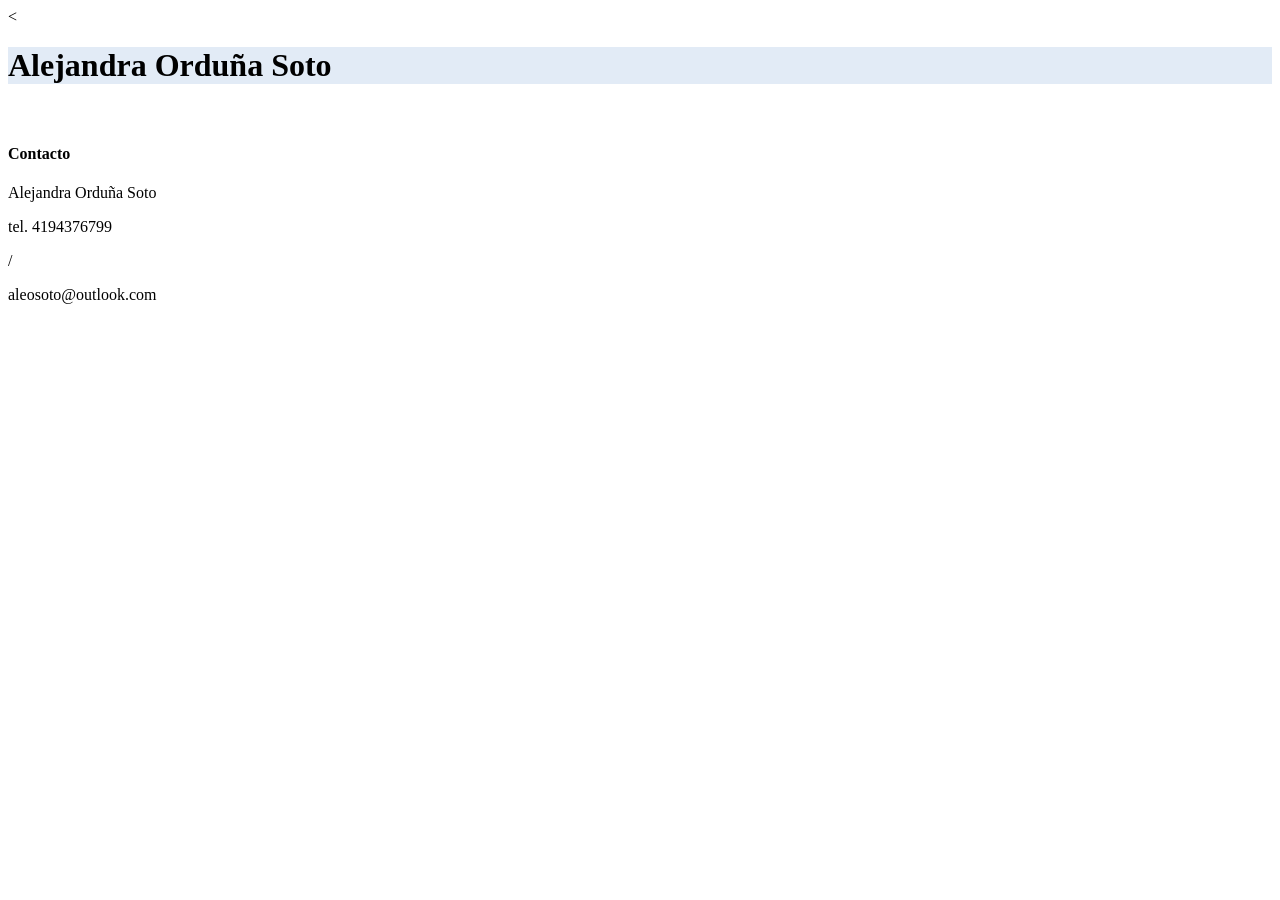
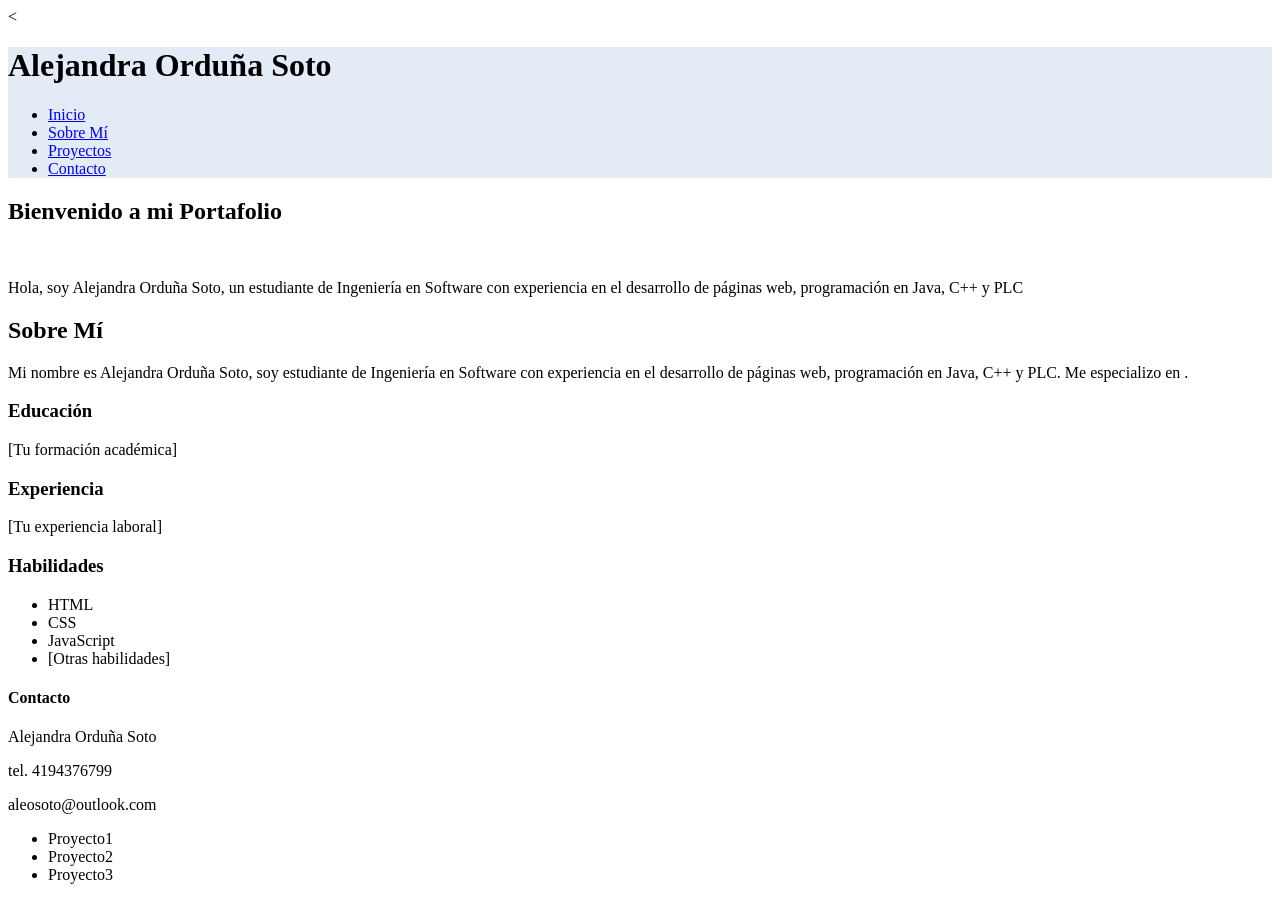
Before and after one commit to aleosoto/aleosoto.github.io, a plain HTML site: page index.html in a window 1280 px wide. Before the commit the page ends 800 px from the top, so only its background shows below. Drawn offline with Linux system fonts and the light colour scheme.

Commit message:
Agregue nav y los sections de inicio y sobre mi con algo de informacion

```diff
--- a/index.html
+++ b/index.html
@@ -9,16 +9,56 @@
 <body>
     <header>
         <h1>Alejandra Orduña Soto</h1>
+        <nav>
+            <ul>
+                <li><a href="#inicio">Inicio</a></li>
+                <li><a href="#sobre_mi">Sobre Mí</a></li>
+                <li><a href="#proyectos">Proyectos</a></li>
+                <li><a href="#contacto">Contacto</a></li>
+            </ul>
+        </nav>
     </header>
-    <div class="foto_div">
-        <img >
-    </div>
+
+    <section id="inicio">
+        <h1>Bienvenido a mi Portafolio</h1>
+        <div class="foto_div">
+            <img >
+        </div>
+        <p>Hola, soy Alejandra Orduña Soto, un estudiante de Ingeniería en Software con experiencia en el desarrollo de páginas web, programación en Java, C++ y PLC </p>
+    </section>
+
+    <section id="sobre_mi">
+        <h2>Sobre Mí</h2>
+        <p>Mi nombre es Alejandra Orduña Soto, soy estudiante de Ingeniería en Software con experiencia en el desarrollo de páginas web, programación en Java, C++ y PLC. Me especializo en  .</p>
+        <h3>Educación</h3>
+        <p>[Tu formación académica]</p>
+        <h3>Experiencia</h3>
+        <p>[Tu experiencia laboral]</p>
+        <h3>Habilidades</h3>
+        <ul>
+            <li>HTML</li>
+            <li>CSS</li>
+            <li>JavaScript</li>
+            <li>[Otras habilidades]</li>
+        </ul>
+
+    </section>
+
+
     <div class="contacto">
         <h4>Contacto</h4>
         <p>Alejandra Orduña Soto</p>
-        <p>tel. 4194376799</p>/
+        <p>tel. 4194376799</p>
         <p>aleosoto@outlook.com</p>
     </div>
+    <div class="proyectos">
+        <ul>
+            <li>Proyecto1</li>
+            <li>Proyecto2</li>
+            <li>Proyecto3</li>
+          </ul>
+    </div>
+    <div class="formacion"></div>
     <footer>
 
     </footer>
```
